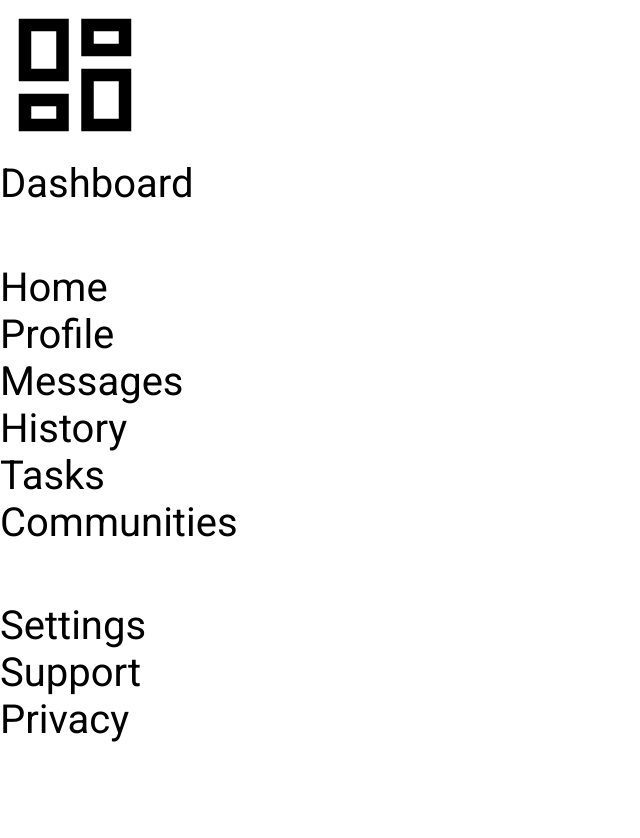
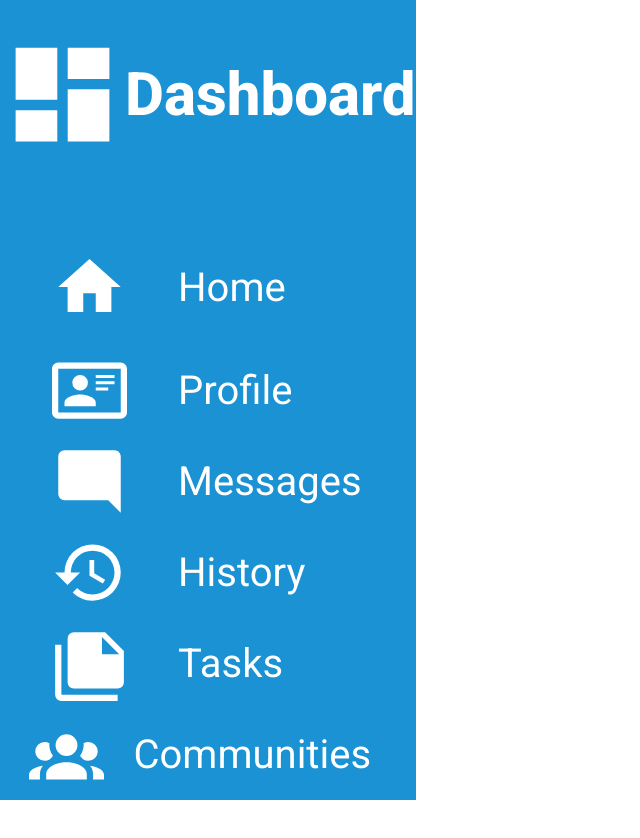
Before and after one commit to eyon24/TOD-Admin-Dashboard, a plain HTML site: page index.html in a window 1280 px wide. Shown: the whole page, without its empty margins (0-640 px from the left). Before the commit the page ends 800 px from the top, so only its background shows below. Drawn offline with Linux system fonts and the light colour scheme.

Commit message:
completed sidebar

```diff
--- a/index.html
+++ b/index.html
@@ -15,27 +15,52 @@
         <div class="post"></div>
       </div>
       <div class="sidebar">
-        <div class="logo">
-          <img
-            src="./images/view-dashboard-outline.svg"
-            alt="Dashboard Logo"
-            width="150"
-            height="150"
-          />
+        <div class="logo sidebar-btn">
+          <img src="./images/view-dashboard.svg" alt="Dashboard Logo" />
           Dashboard
         </div>
         <ul class="socialbtns">
+          <div class="sidebar-btn">
+            <img src="./images/home.svg" alt="Home" width="100" height="100" />
             <li>Home</li>
+          </div>
+          <div class="sidebar-btn">
+            <img
+              src="./images/card-account-details-outline.svg"
+              alt="Profile"
+            />
             <li>Profile</li>
+          </div>
+          <div class="sidebar-btn">
+            <img src="./images/message-reply.svg" alt="Messages" />
             <li>Messages</li>
+          </div>
+          <div class="sidebar-btn">
+            <img src="./images/history.svg" alt="History" />
             <li>History</li>
+          </div>
+          <div class="sidebar-btn">
+            <img src="./images/note-multiple.svg" alt="Tasks" />
             <li>Tasks</li>
+          </div>
+          <div class="sidebar-btn">
+            <img src="./images/account-group.svg" alt="Communities" />
             <li>Communities</li>
+          </div>
         </ul>
         <ul class="supportbtns">
+          <div class="sidebar-btn">
+            <img src="./images/cog.svg" alt="Settings" />
             <li>Settings</li>
+          </div>
+          <div class="sidebar-btn">
+            <img src="./images/help-box-outline.svg" alt="Support" />
             <li>Support</li>
+          </div>
+          <div class="sidebar-btn">
+            <img src="./images/shield-check.svg" alt="Privacy" />
             <li>Privacy</li>
+          </div>
         </ul>
       </div>
       <div class="content">
--- a/styles.css
+++ b/styles.css
@@ -40,7 +40,47 @@
 .container .sidebar {
   grid-row: 1 / 3;
   display: grid;
-  /* grid-template-rows: repeat(auto-fit, minmax(250px, 255px)); */
+  grid-template-columns: 1;
+  grid-template-rows: 1;
+  background-color: #1a92d3;
+  color: #ffffff;
+  align-content: start;
+  justify-content: start;
+  gap: 5rem;
+  padding-top: 2rem;
+}
+
+.container .sidebar .logo {
+  font-size: 1.5em;
+  font-weight: 800;
+}
+
+.container .sidebar .socialbtns,
+.supportbtns {
+  display: grid;
+  gap: 1rem;
+}
+
+.container .sidebar .sidebar-btn {
+  display: grid;
+  grid-template-rows: 1fr;
+  grid-template-columns: 0.75fr 1fr;
+  list-style: none;
+  justify-items: start;
+  align-items: center;
+}
+.container .sidebar .sidebar-btn img {
+  width: 75px;
+}
+
+.container .sidebar .logo img {
+  width: 125px;
+}
+
+.container .sidebar img {
+  justify-self: center;
+  filter: invert(100%) sepia(0%) saturate(0%) hue-rotate(82deg) brightness(105%)
+    contrast(105%);
 }
 
 .container .content {
```
Also changed, not shown: images/account-group.svg (added), images/card-account-details-outline.svg (added), images/cog.svg (added), images/dashlogo.svg (deleted), images/help-box-outline.svg (added), images/history.svg (added), images/home.svg (added), images/message-reply.svg (added), images/note-multiple.svg (added), images/shield-check.svg (added), images/view-dashboard-outline.svg (deleted), images/view-dashboard.svg (added). Lines whose indentation alone changed are shown as unchanged.
